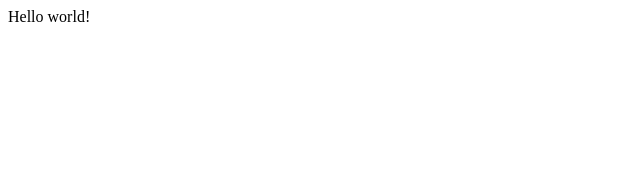
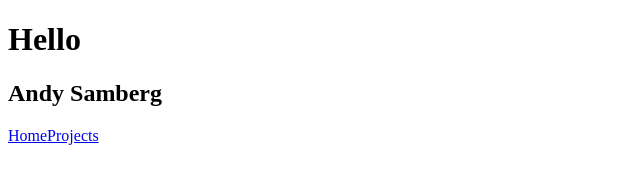
Before and after one commit to amandhaliwal88/qtma-tutorial, a Gatsby site: page / in a window 1280 px wide. Shown: the whole page, without its empty margins (0-640 px from the left). Built offline with nearby package versions, Linux system fonts and the light colour scheme; Gatsby itself is replaced by a stand-in of ours.

Commit message:
Lesson 0

```diff
--- /dev/null
+++ b/src/components/Navbar.js
@@ -0,0 +1,15 @@
+import React from 'react'
+import { Link } from 'gatsby'
+
+export default function Navbar() {
+    return (
+        <nav>
+            <h1>Andy Samberg</h1>
+            <div>
+                <Link to='/'>Home</Link>
+                <Link to='/about'></Link>
+                <Link to='/projects'>Projects</Link>
+            </div>
+        </nav>
+    )
+}
--- a/src/pages/index.js
+++ b/src/pages/index.js
@@ -1,5 +1,12 @@
 import React from "react"
+import Navbar from "../components/navbar"
 
 export default function Home() {
-  return <div>Hello world!</div>
+  return (
+    <div>
+      <h1>Hello</h1>
+      <Navbar></Navbar>
+      <p></p>
+    </div>
+  )
 }
```
Also changed, not shown: src/pages/about.js (added, +10 -0 lines), src/pages/projects.js (added, +10 -0 lines).
